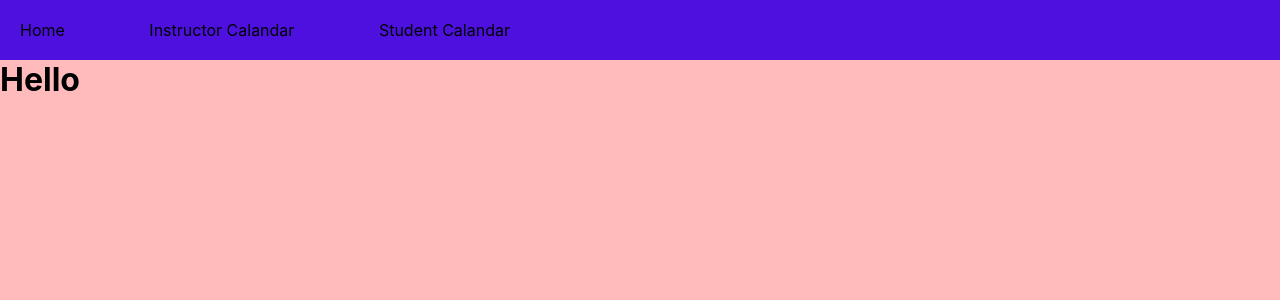
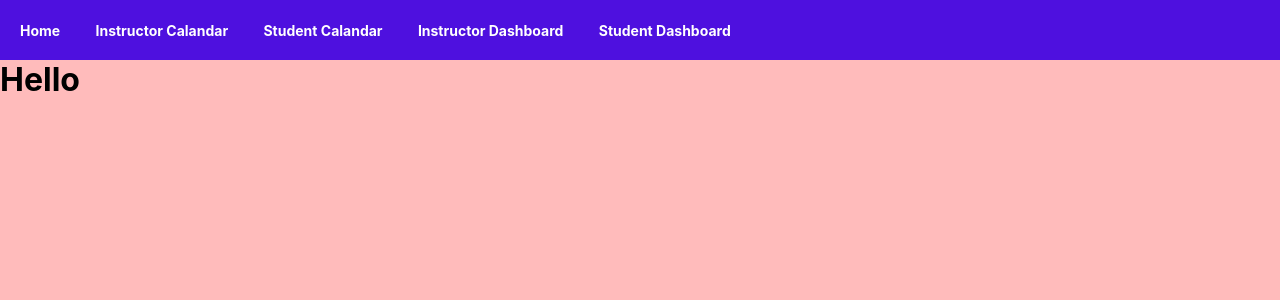
Before and after one commit to MoxElliot/calendar-module, a Next.js app: page / in a window 1280 px wide. Shown: the top 300 px of the page. Built offline with nearby package versions, Linux system fonts and the light colour scheme.

Commit message:
nav bar
added instructor and student dashboard links

```diff
--- a/components/nav-bar.js
+++ b/components/nav-bar.js
@@ -15,6 +15,12 @@ export default function NavBar() {
                 <Link href="/student-cal">
                     <a className={navbar.links}> Student Calandar </a>
                 </Link>
+                <Link href="/instructor-dash">
+                    <a className={navbar.links}> Instructor Dashboard </a>
+                </Link>
+                <Link href="/student-dash">
+                    <a className={navbar.links}> Student Dashboard </a>
+                </Link>
             </div>
         </nav>
     )
--- a/styles/navbar.module.scss
+++ b/styles/navbar.module.scss
@@ -1,5 +1,6 @@
 
 $primary-color: #4e10df;
+$link-color: #ffffff;
 
 .nav {
     background-color: $primary-color;
@@ -7,5 +8,8 @@ $primary-color: #4e10df;
 }
 
 .links {
-    margin-right: 5rem;
+    margin-right: 2rem;
+    font-size: 14px;
+    font-weight: bold;
+    color: $link-color;
 }
```
